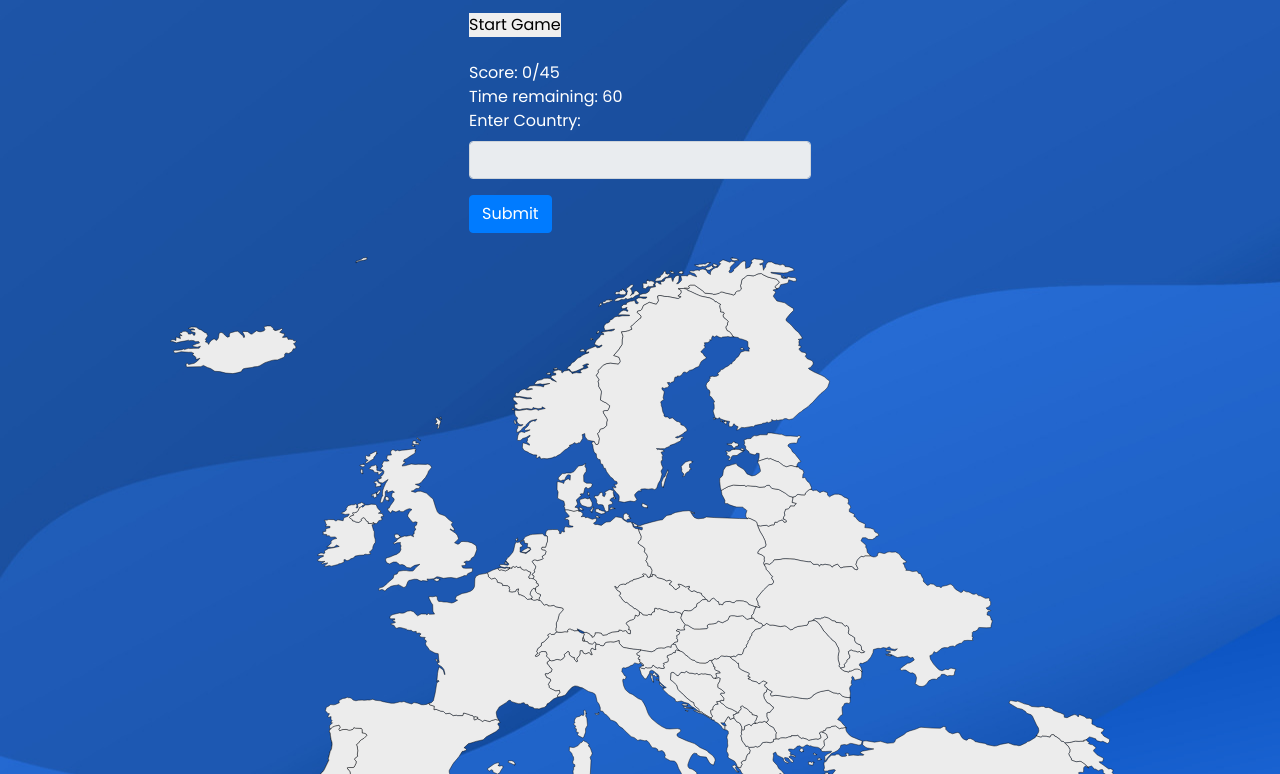
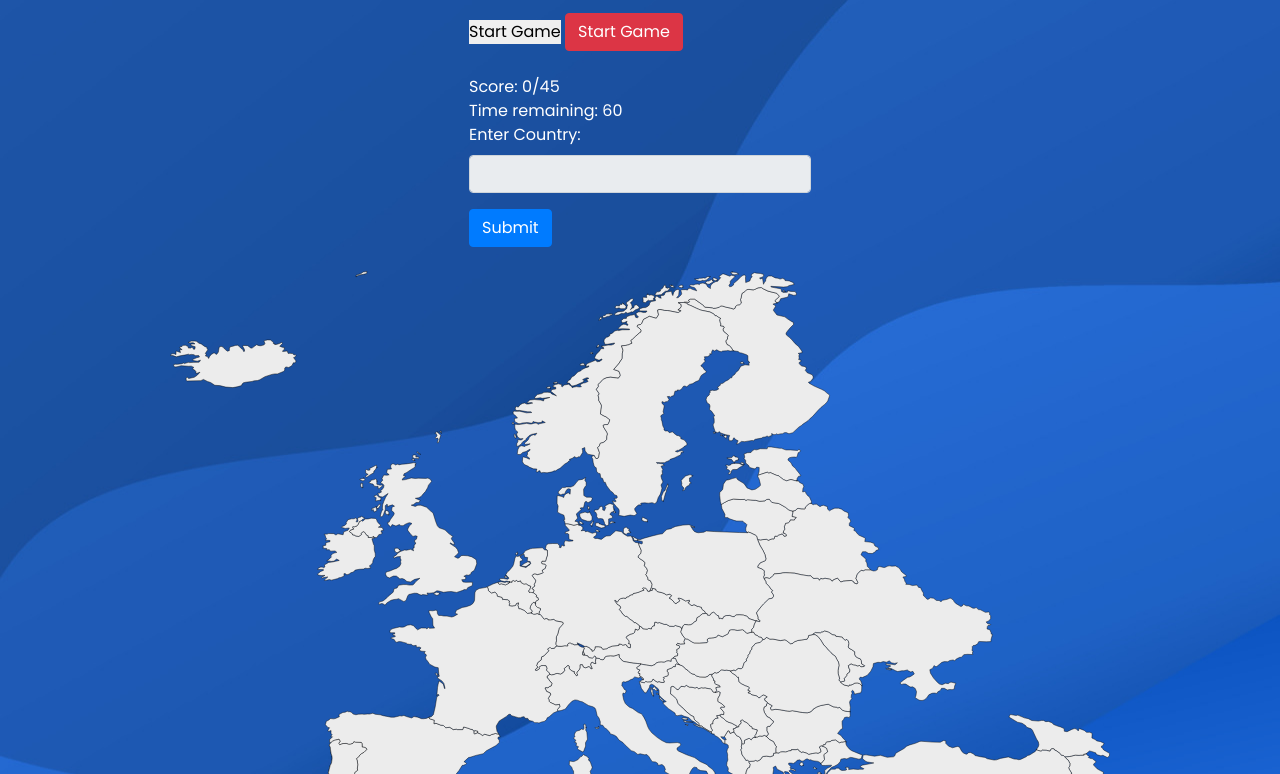
Before and after one commit to Perspicacity11/LaFosseAlphaProject, a website: page client/country.html in a window 1280 px wide. Shown: the part 121-895 px from the top of the page. Drawn offline with nearby package versions, Linux system fonts and the light colour scheme; a web font is replaced by a local one.

Commit message:
styled start game button

```diff
--- a/client/country.html
+++ b/client/country.html
@@ -37,6 +37,7 @@
                     <h3>Continent: Europe</h3>
                     <p>Can you name the countries in Europe</p>
                     <button id="start-game">Start Game</button>
+                    <button type="submit" id="start-game" class="btn btn-danger">Start Game</button>
                   <br><br>
                 </div>
                 <div class="form-box">
```
